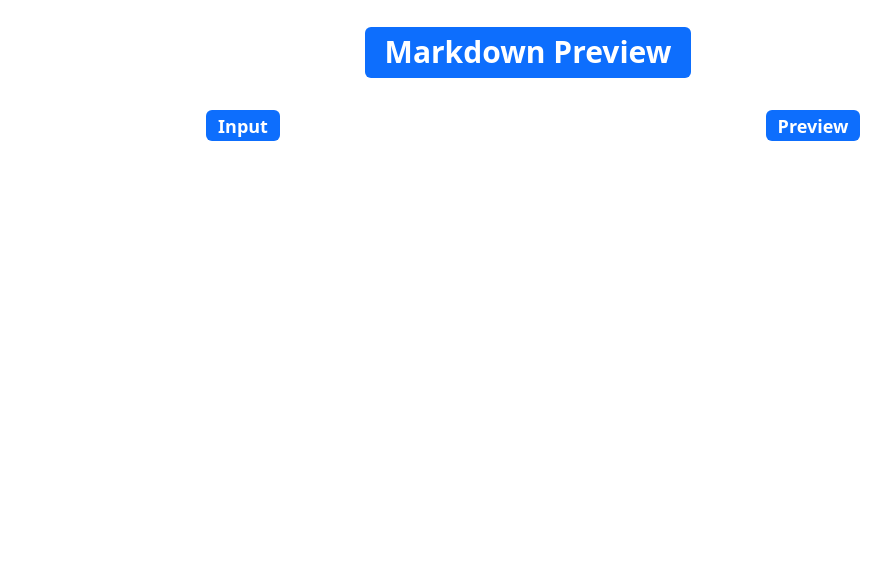
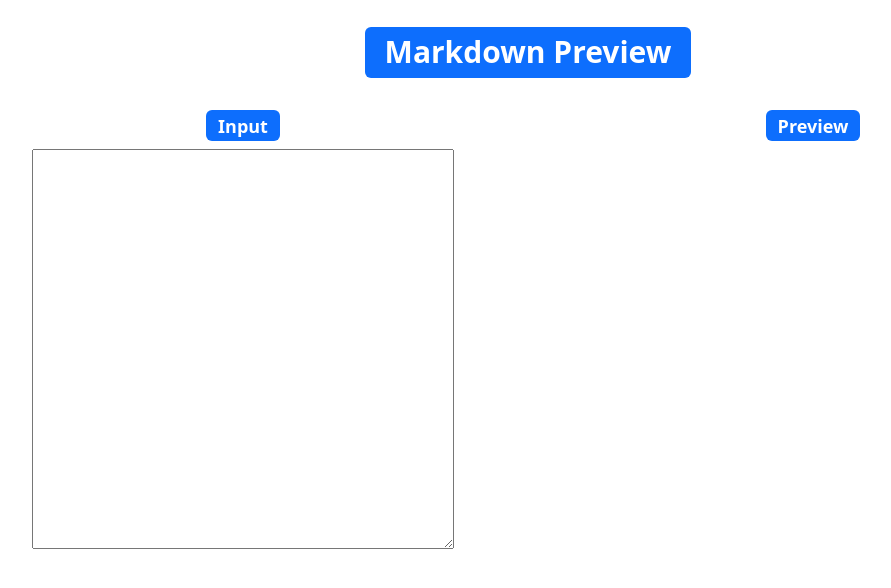
Before and after one commit to samjwu/MarkdownPreview, a React (Create React App) app: page / in a window 1280 px wide. Shown: the top 588 px of the page, without its empty margins (112-1003 px from the left). Built offline with nearby package versions, Linux system fonts and the light colour scheme.

Commit message:
Add text input

```diff
--- /dev/null
+++ b/src/App.css
@@ -0,0 +1,7 @@
+.input-box {
+    margin-left: auto;
+    margin-right: auto;
+    width: 33vw;
+    height: 50vh;
+    padding: 1rem;
+}
--- a/src/App.js
+++ b/src/App.js
@@ -1,6 +1,8 @@
 import React from 'react';
 
 import Badge from "react-bootstrap/Badge";
+
+import './App.css';
 
 export default class App extends React.Component {
   render() {
@@ -25,6 +27,9 @@ export default class App extends React.Component {
                     Input
                   </Badge>
                 </h4>
+                <div className="markdown-input">
+                  <textarea className="input-box"> </textarea>
+                </div>
               </div>
             </div>
 
```
